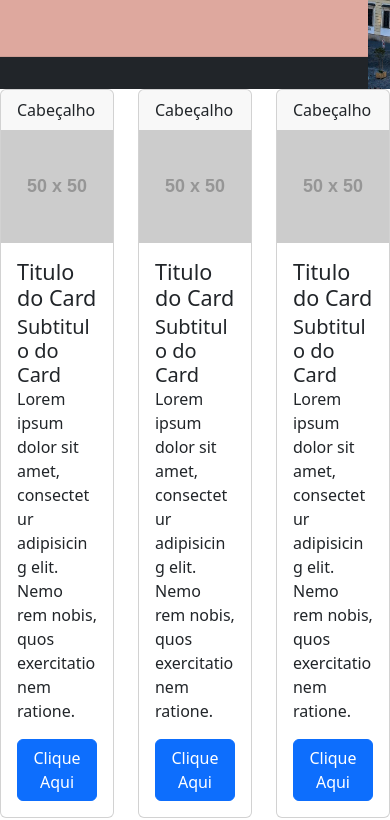
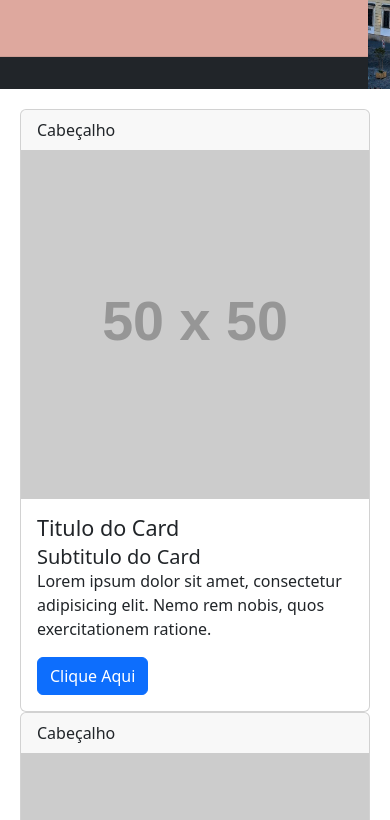
Before and after one commit to barbosagustav/bootstrap-avan-ado-exercicio, a plain HTML site: page index.html in a window 390 px wide. Shown: the part 520-1340 px from the top of the page. Drawn offline with nearby package versions, Linux system fonts and the light colour scheme; placeholder pictures from the web are drawn by us.

Commit message:
Finalização Com Bootstrap

```diff
--- a/index.html
+++ b/index.html
@@ -35,7 +35,7 @@
     <div class="d-flex justify-content-center">
         <div id="conteiner2">
             <div class="row">
-                <div class="col-4">
+                <div class="col-lg-4 col-md-6 col-12" >
 
                     <div class="card">
                         <div class="card-header">Cabeçalho
@@ -54,7 +54,7 @@
                     </div>
                 </div>
 
-                <div class="col-4">
+                <div class="col-lg-4 col-md-6 col-12" >
 
                     <div class="card">
                         <div class="card-header">Cabeçalho
@@ -73,7 +73,7 @@
                     </div>
                 </div>
 
-                <div class="col-4">
+                <div class="col-lg-4 col-md-6 col-12" >
 
                     <div class="card">
                         <div class="card-header">Cabeçalho
--- a/style.css
+++ b/style.css
@@ -11,4 +11,6 @@
 
 #conteiner2 {
     max-width: 1200px;
-    max-height: 700px;}
+    max-height: 700px;
+    margin: 20px;
+}
```
